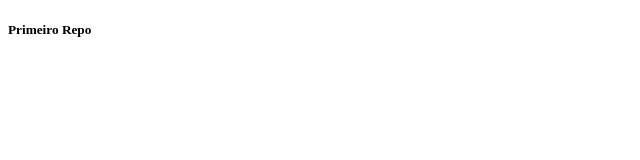
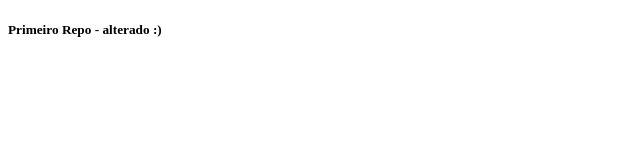
Before and after one commit to Victor-M-Andrade/primeiro-repo, a plain HTML site: page index.html in a window 1280 px wide. Shown: the full height of the page, 0-640 px from the left. Drawn offline with Linux system fonts and the light colour scheme.

Commit message:
index.html alterado

```diff
--- a/index.html
+++ b/index.html
@@ -6,6 +6,6 @@
     <title>Primeiro Repo</title>
 </head>
 <body>
-    <h5>Primeiro Repo</h5>
+    <h5>Primeiro Repo - alterado :)</h5>
 </body>
 </html>
```
